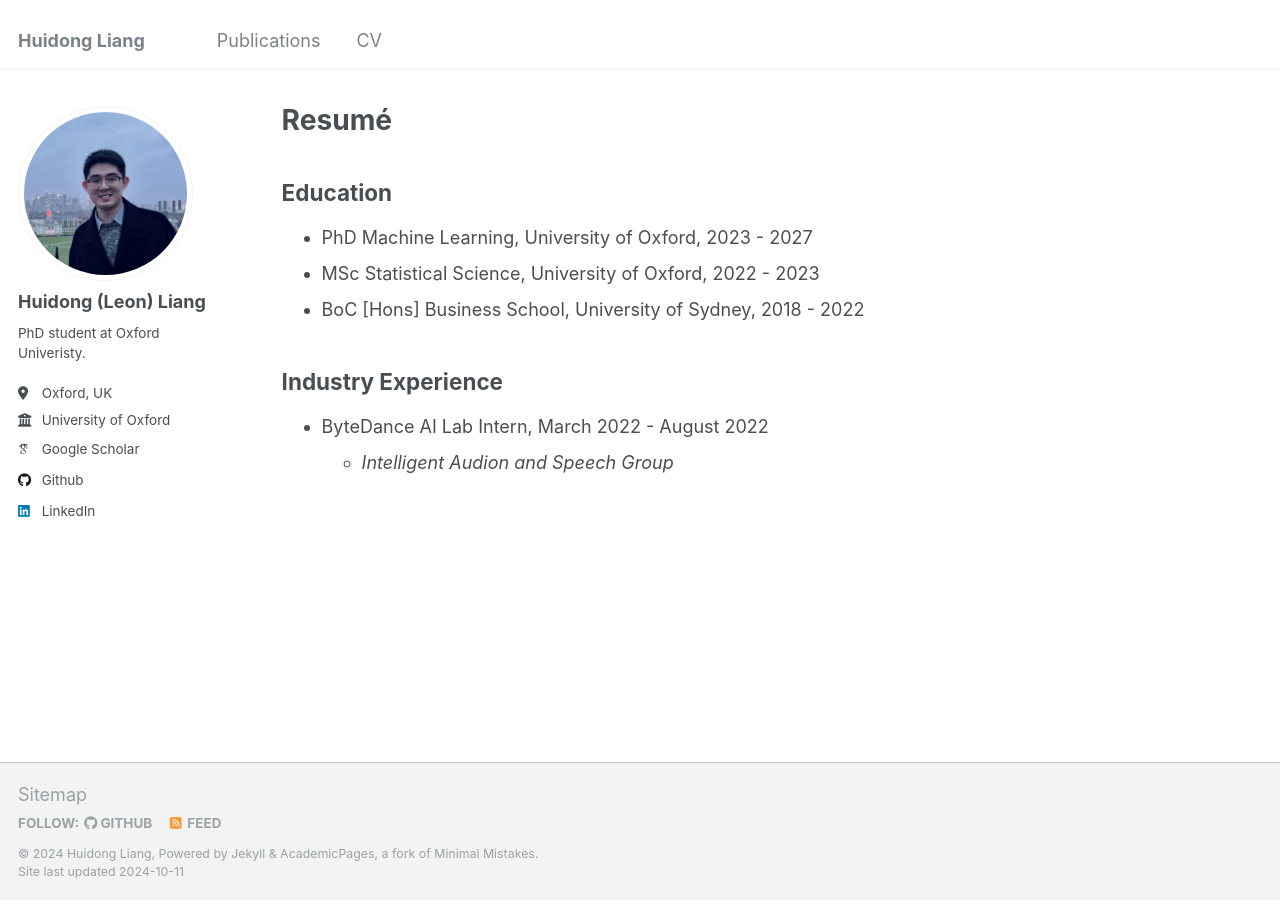
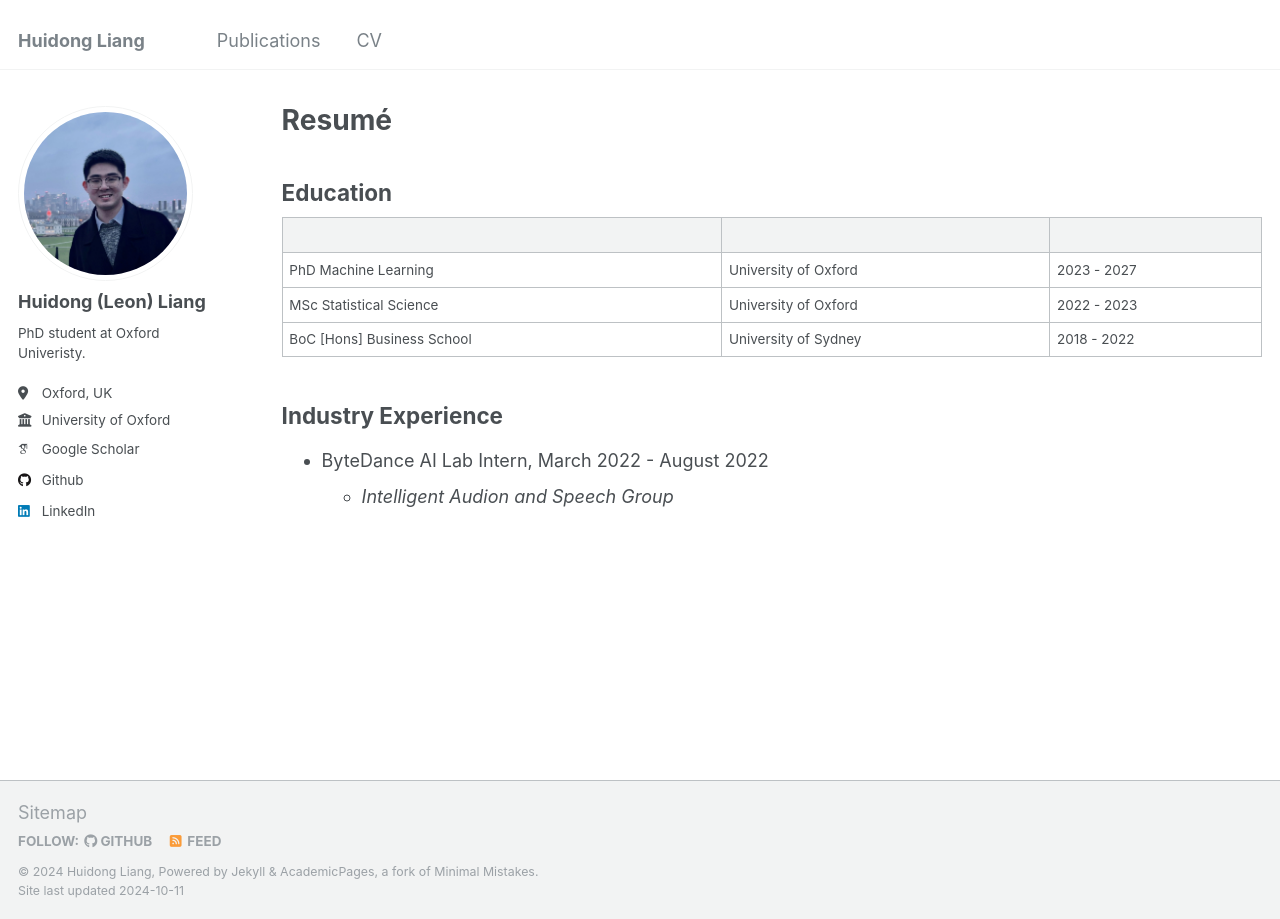
Before and after one commit to LeonResearch/leon.github.io, a Jekyll site: the page built from _pages/cv.md, in a window 1280 px wide. Built offline with Jekyll 4.4.1, drawn with Linux system fonts in a browser that asks for light colours; some web fonts are replaced.

Commit message:
Update cv.md

```diff
--- a/_pages/cv.md
+++ b/_pages/cv.md
@@ -11,9 +11,12 @@ redirect_from:
 
 Education
 ------
-* PhD Machine Learning, University of Oxford, 2023 - 2027
-* MSc Statistical Science, University of Oxford, 2022 - 2023
-* BoC \[Hons\] Business School, University of Sydney, 2018 - 2022
+
+|          |          |          |
+|----------|----------|----------|
+| PhD Machine Learning  | University of Oxford   | 2023 - 2027  |
+| MSc Statistical Science | University of Oxford  | 2022 - 2023 |
+| BoC \[Hons\] Business School | University of Sydney | 2018 - 2022 |
 
 Industry Experience
 ------
```
